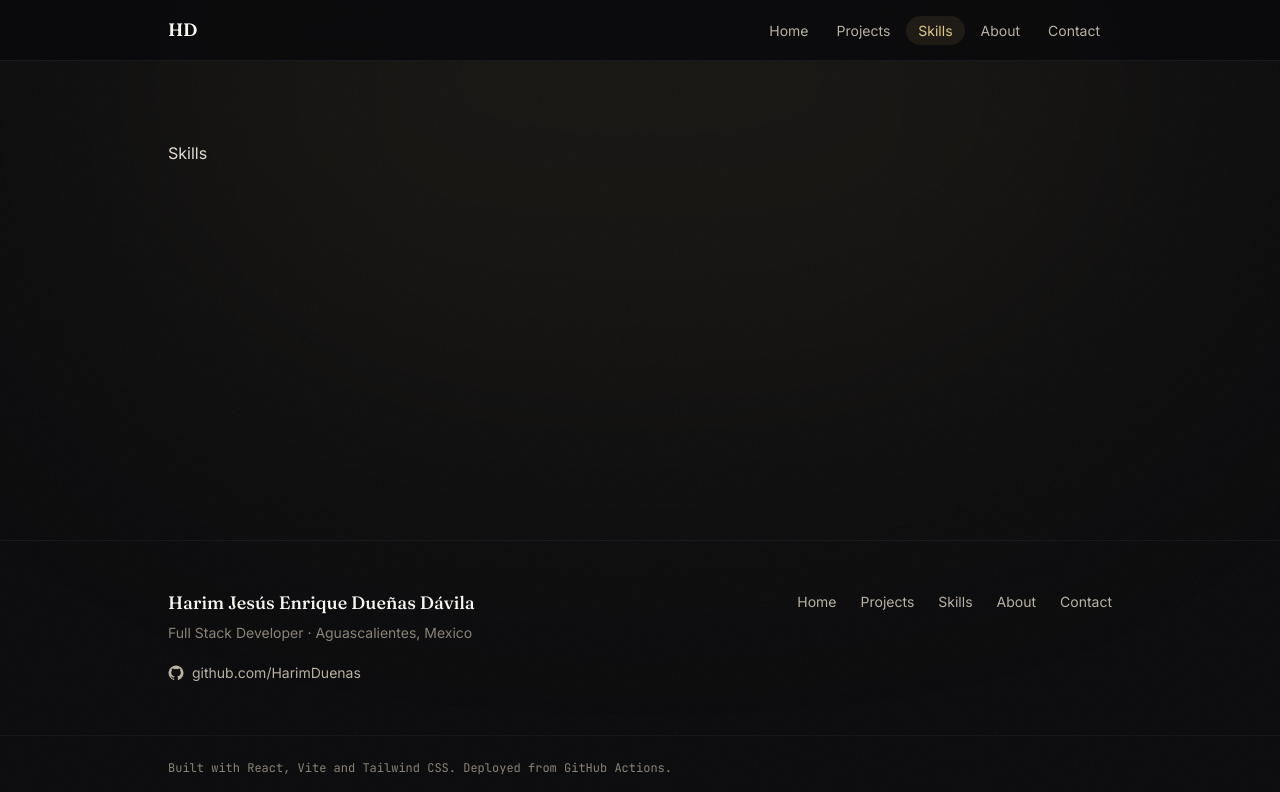
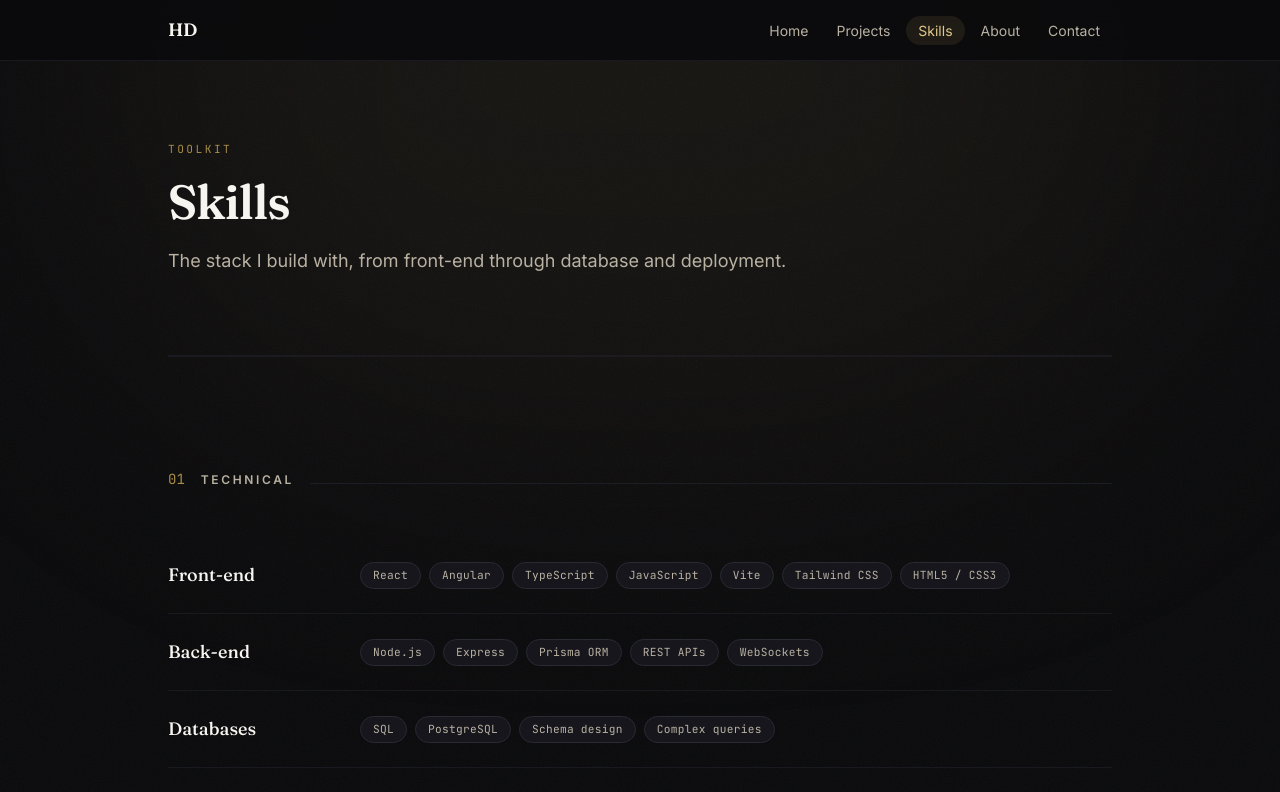
Before and after one commit to HarimDuenas/CV_Web_Harim_Duenas, a React (Vite) app: page /skills in a window 1280 px wide. Shown: the top 792 px of the page. Built offline with nearby package versions, Linux system fonts and the light colour scheme.

Commit message:
feat(skills): build the skills page

```diff
--- a/src/pages/SkillsPage.tsx
+++ b/src/pages/SkillsPage.tsx
@@ -1,3 +1,39 @@
+import { navRoutes, skillGroups } from '../data'
+import { PageIntro } from '../components/layout/PageIntro'
+import { PageShell } from '../components/layout/PageShell'
+import { Section } from '../components/layout/Section'
+import { Tag } from '../components/ui/Tag'
+
+const route = navRoutes.find((entry) => entry.path === '/skills')!
+
 export function SkillsPage() {
-  return <div className="mx-auto max-w-5xl px-6 py-20 sm:px-10">Skills</div>
+  return (
+    <PageShell>
+      <PageIntro eyebrow="Toolkit" title="Skills" description={route.description} />
+
+      <Section id="technical" index="01" title="Technical">
+        <dl className="divide-y divide-ink-800/80">
+          {skillGroups.map((group) => (
+            <div
+              key={group.id}
+              className="grid gap-3 py-6 sm:grid-cols-[10rem_1fr] sm:gap-8"
+            >
+              <dt className="font-display text-lg text-cream-50">{group.label}</dt>
+              <dd>
+                <ul className="flex flex-wrap gap-2">
+                  {group.items.map((item) => (
+                    <li key={item}>
+                      {/* Quiet variant: eight rows of gold pills would turn the
+                          accent into wallpaper and stop meaning anything. */}
+                      <Tag variant="quiet">{item}</Tag>
+                    </li>
+                  ))}
+                </ul>
+              </dd>
+            </div>
+          ))}
+        </dl>
+      </Section>
+    </PageShell>
+  )
 }
```
